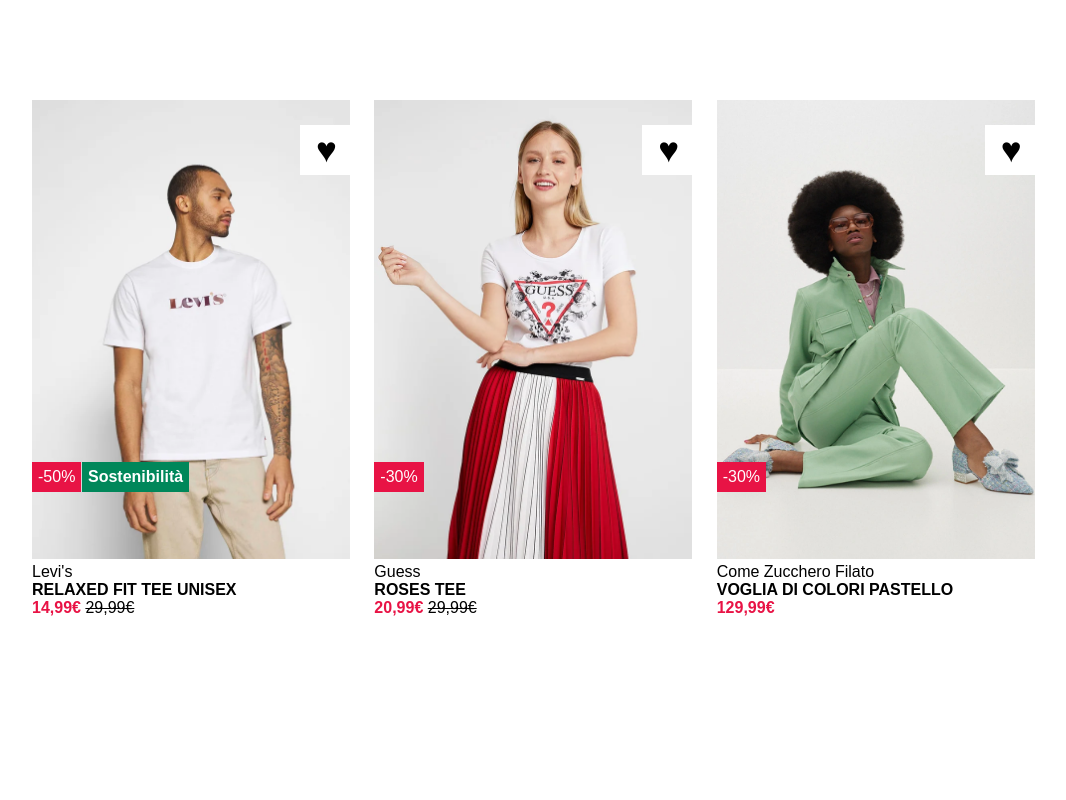
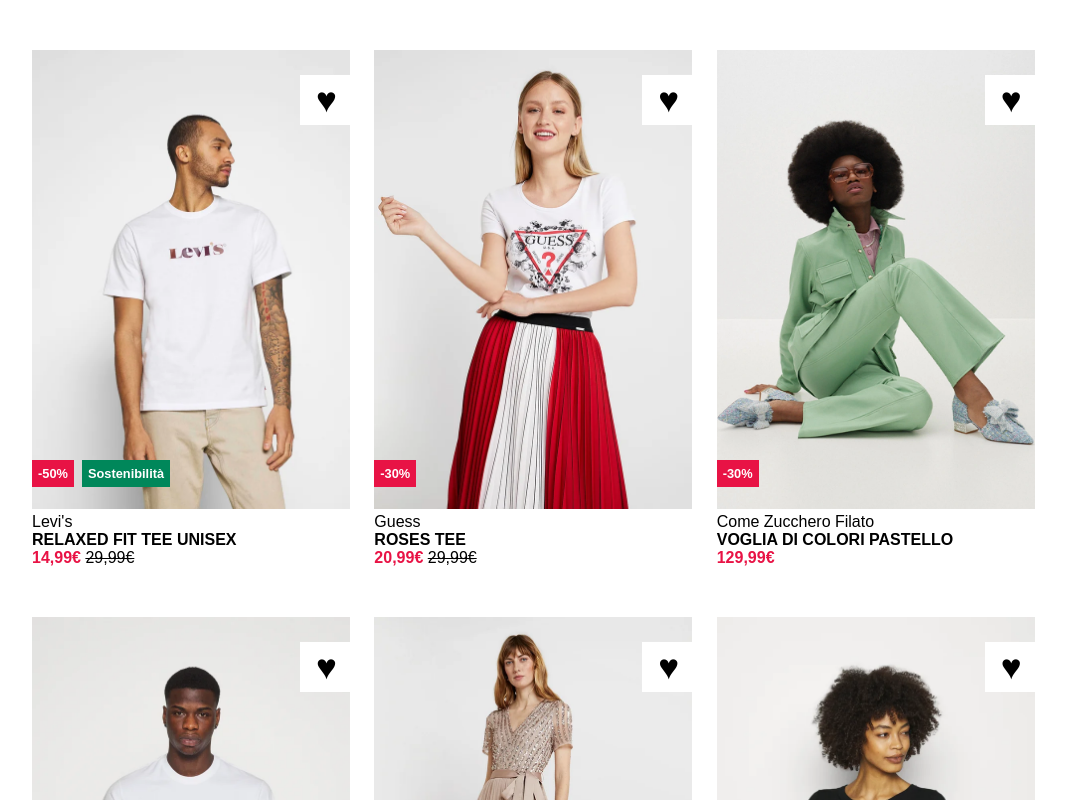
Before and after one commit to Massimo1204/html-css-boolando, a plain HTML site: page index.html in a window 1280 px wide. Shown: the top 800 px of the page, without its empty margins (96-1162 px from the left). Drawn offline with Linux system fonts and the light colour scheme.

Commit message:
dettagli hearth e dimensioni

```diff
--- a/css/style.css
+++ b/css/style.css
@@ -13,9 +13,8 @@ body{
 .riga{
     width: 80%;
     margin: 0 auto;
-    height: 700px;
-    margin-top: 100px;
-    margin-bottom: 100px;
+    height: calc((var(--width) * 1.44375) + 200px);
+    margin-top: 50px;
 }
 
 /* DIMESIONI IMMAGINI PRODOTTI */
@@ -65,6 +64,8 @@ body{
     color: white;
     left: 0px;
     background-color: #E81345;
+    font-size: 0.8em;
+    font-weight: 600;
 }
 
 .red{
@@ -76,10 +77,11 @@ body{
     color: white;
     background-color: #00875A;
     left: 50px;
+    font-size: 0.8em;
 }
 
 .stile{
-    bottom: 125px;
+    bottom: 80px;
     z-index: 4;
     padding: 6px;
 }
@@ -118,6 +120,10 @@ body{
 }
 
 /* CUORE ROSSO CON HOVER */
-.contenitore:hover .cuore{
+.contenitore:active .cuore{
     color: #E81345;
 }
+
+.contenitore:hover .cuore{
+    cursor: pointer;
+}
```
